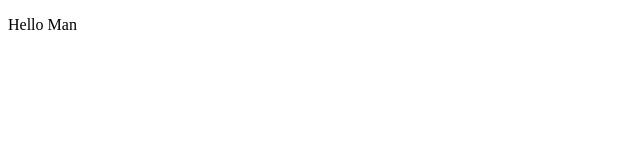
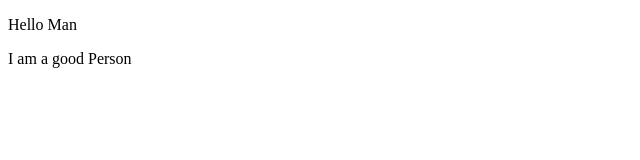
Before and after one commit to Isarfil-Diganta/PsudoRepo, a plain HTML site: page index.html in a window 1280 px wide. Shown: the full height of the page, 0-640 px from the left. Drawn offline with Linux system fonts and the light colour scheme.

Commit message:
Add Good

```diff
--- a/index.html
+++ b/index.html
@@ -7,5 +7,6 @@
 </head>
 <body>
     <p>Hello Man</p>
+    <p>I am a good Person</p>
 </body>
 </html>
```
